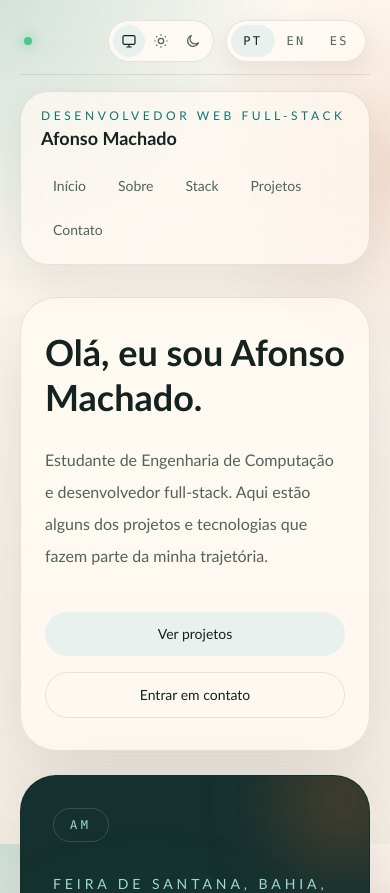
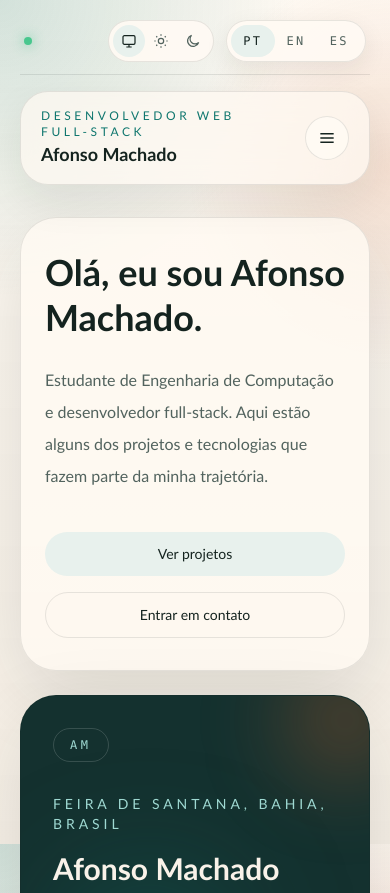
Before and after one commit to AfonsoMachado/portfolio, a Next.js app: page /pt-br in a window 390 px wide. Shown: the top 893 px of the page. Built offline with nearby package versions, Linux system fonts and the light colour scheme.

Commit message:
feat: add mobile navigation menu

```diff
--- a/src/core/domain/entities/portfolio.ts
+++ b/src/core/domain/entities/portfolio.ts
@@ -40,6 +40,7 @@ export type PortfolioContent = {
     location: string;
   };
   navigation: NavItem[];
+  menuLabel: string;
   languageSwitcherLabel: string;
   theme: {
     label: string;
--- a/src/core/infrastructure/content/portfolio-content.ts
+++ b/src/core/infrastructure/content/portfolio-content.ts
@@ -23,6 +23,7 @@ export const portfolioContent: PortfolioDictionary = {
       { href: "#projects", label: "Projetos" },
       { href: "#contact", label: "Contato" },
     ],
+    menuLabel: "Menu",
     languageSwitcherLabel: "Idiomas",
     theme: {
       label: "Tema",
@@ -191,6 +192,7 @@ export const portfolioContent: PortfolioDictionary = {
       { href: "#projects", label: "Projects" },
       { href: "#contact", label: "Contact" },
     ],
+    menuLabel: "Menu",
     languageSwitcherLabel: "Languages",
     theme: {
       label: "Theme",
@@ -359,6 +361,7 @@ export const portfolioContent: PortfolioDictionary = {
       { href: "#projects", label: "Proyectos" },
       { href: "#contact", label: "Contacto" },
     ],
+    menuLabel: "Menú",
     languageSwitcherLabel: "Idiomas",
     theme: {
       label: "Tema",
--- /dev/null
+++ b/src/presentation/components/mobile-navigation.tsx
@@ -0,0 +1,58 @@
+"use client";
+
+import { useState } from "react";
+
+import type { NavItem } from "@/core/domain/entities/portfolio";
+
+type MobileNavigationProps = {
+  items: NavItem[];
+  label: string;
+};
+
+export function MobileNavigation({ items, label }: MobileNavigationProps) {
+  const [isOpen, setIsOpen] = useState(false);
+
+  return (
+    <div className="relative">
+      <button
+        type="button"
+        aria-label={label}
+        aria-expanded={isOpen}
+        aria-controls="mobile-navigation"
+        onClick={() => setIsOpen((open) => !open)}
+        className="grid h-11 w-11 place-items-center rounded-full border border-line bg-surface-strong text-foreground transition hover:bg-accent-soft"
+      >
+        {isOpen ? (
+          <svg viewBox="0 0 24 24" fill="none" stroke="currentColor" strokeWidth="1.8" aria-hidden="true" className="h-5 w-5">
+            <path d="m6 6 12 12M18 6 6 18" />
+          </svg>
+        ) : (
+          <svg viewBox="0 0 24 24" fill="none" stroke="currentColor" strokeWidth="1.8" aria-hidden="true" className="h-5 w-5">
+            <path d="M4 7h16M4 12h16M4 17h16" />
+          </svg>
+        )}
+      </button>
+
+      <nav
+        id="mobile-navigation"
+        aria-label={label}
+        className={`absolute right-0 top-full z-30 mt-3 w-56 rounded-3xl border border-line bg-surface-strong p-2 shadow-(--header-shadow) transition-all duration-200 ${
+          isOpen
+            ? "visible translate-y-0 opacity-100"
+            : "invisible -translate-y-2 opacity-0"
+        }`}
+      >
+        {items.map((item) => (
+          <a
+            key={item.href}
+            href={item.href}
+            onClick={() => setIsOpen(false)}
+            className="block rounded-2xl px-4 py-3 text-sm text-muted transition hover:bg-accent-soft hover:text-foreground"
+          >
+            {item.label}
+          </a>
+        ))}
+      </nav>
+    </div>
+  );
+}
--- a/src/presentation/components/portfolio-page.tsx
+++ b/src/presentation/components/portfolio-page.tsx
@@ -2,6 +2,7 @@ import Link from "next/link";
 
 import type { PortfolioContent } from "@/core/domain/entities/portfolio";
 import { LanguageSwitcher } from "@/presentation/components/language-switcher";
+import { MobileNavigation } from "@/presentation/components/mobile-navigation";
 import { Reveal } from "@/presentation/components/reveal";
 import { ThemeSwitcher } from "@/presentation/components/theme-switcher";
 import type { Locale } from "@/shared/i18n/config";
@@ -32,7 +33,7 @@ export function PortfolioPage({ content, locale }: PortfolioPageProps) {
 
         <header className="sticky top-4 z-20 mt-4 rounded-[28px] border border-line bg-surface/90 px-5 py-4 shadow-(--header-shadow) backdrop-blur-xl">
           <div className="flex flex-col gap-4 lg:flex-row lg:items-center lg:justify-between">
-            <div>
+            <div className="flex w-full items-center justify-between gap-4 lg:w-auto">
               <div>
                 <p className="text-xs uppercase tracking-[0.3em] text-accent">
                   {content.brand.role}
@@ -41,9 +42,15 @@ export function PortfolioPage({ content, locale }: PortfolioPageProps) {
                   {content.brand.name}
                 </h1>
               </div>
+              <div className="lg:hidden">
+                <MobileNavigation
+                  items={content.navigation}
+                  label={content.menuLabel}
+                />
+              </div>
             </div>
 
-            <nav className="flex flex-wrap gap-2 text-sm text-muted lg:flex-nowrap">
+            <nav className="hidden gap-2 text-sm text-muted lg:flex lg:flex-nowrap">
               {content.navigation.map((item) => (
                 <a
                   key={item.href}
```
